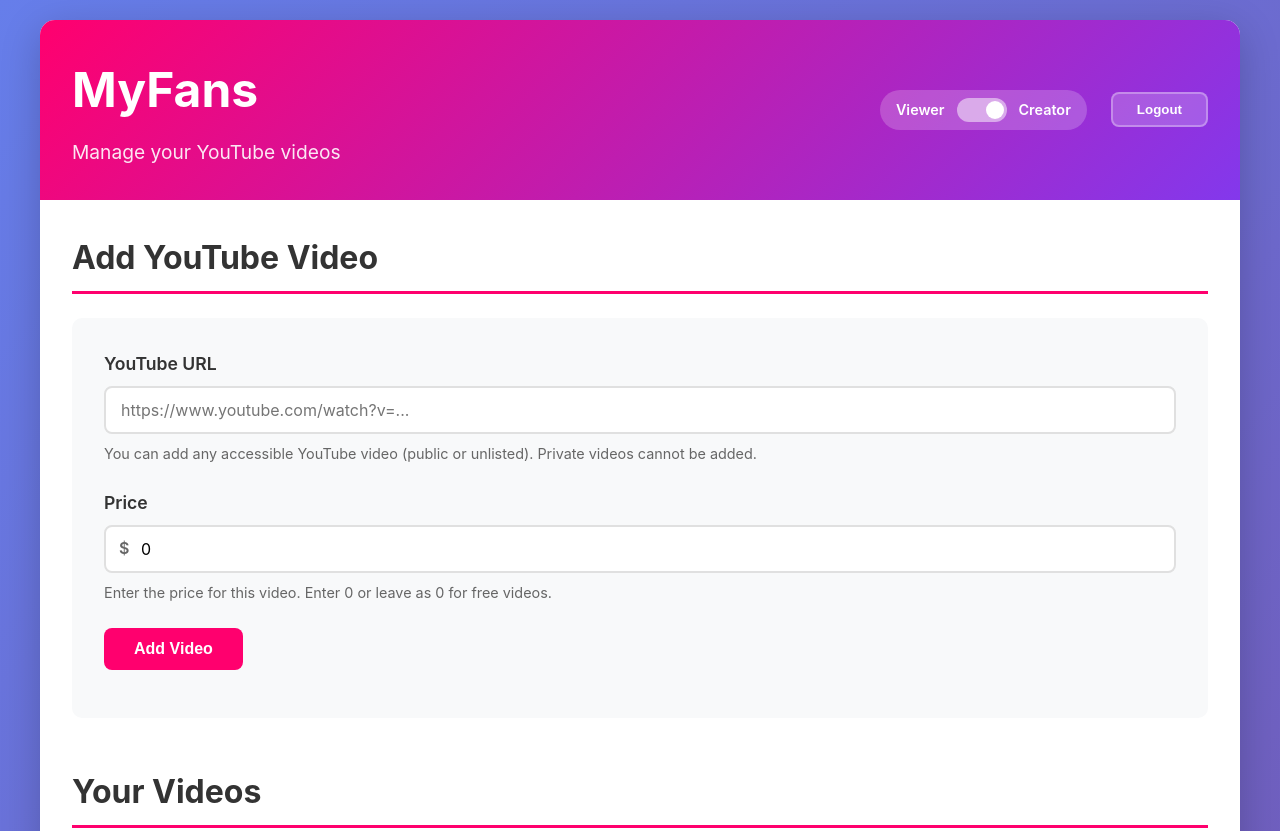
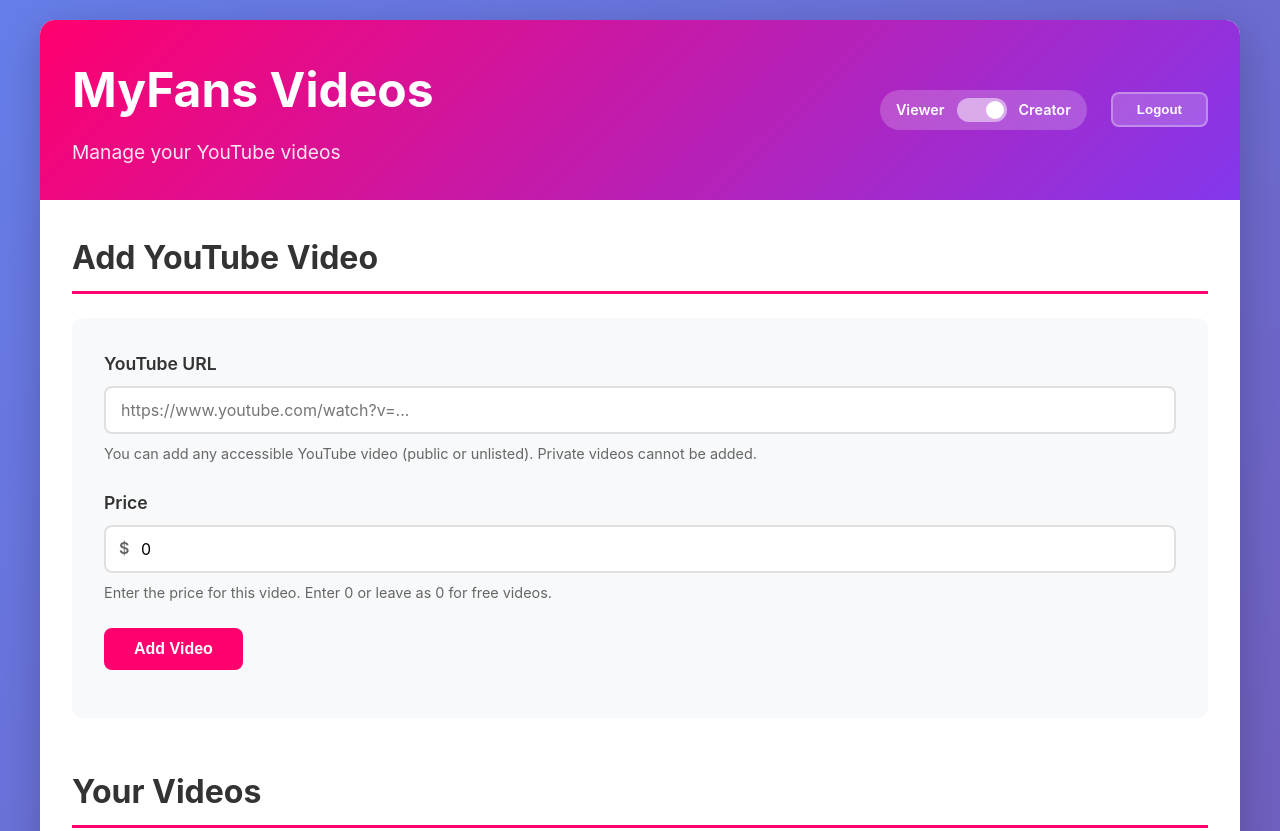
Before and after one commit to jackxu8848/myfans, a plain HTML site: page myfans admin.html in a window 1280 px wide. Shown: the top 831 px of the page. Drawn offline with Linux system fonts and the light colour scheme; sample sign-in values are in the browser's storage.

Commit message:
Update myfans admin.html

```diff
--- a/myfans admin.html
+++ b/myfans admin.html
@@ -11,7 +11,7 @@
         <header>
             <div class="header-content">
                 <div>
-                    <h1>MyFans</h1>
+                    <h1>MyFans Videos</h1>
                     <p class="subtitle">Manage your YouTube videos</p>
                 </div>
                 <div class="header-controls">
```
